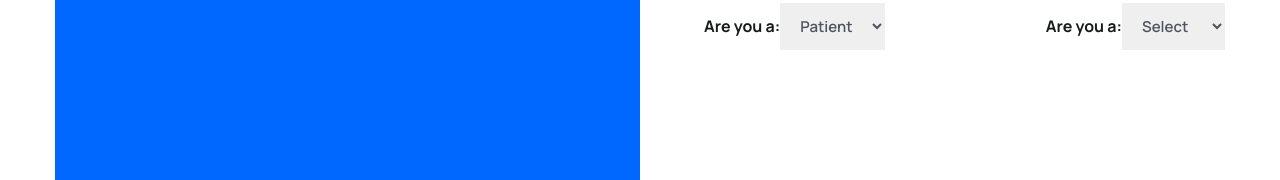
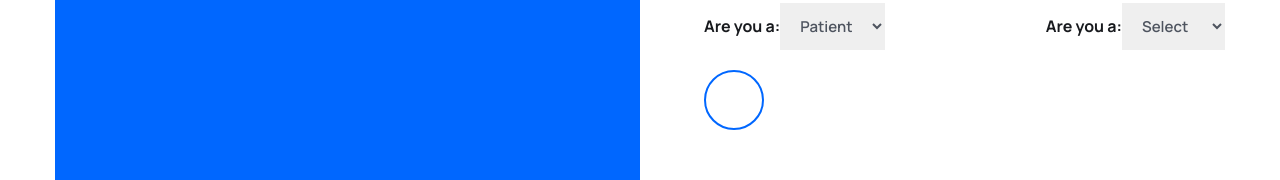
Before and after one commit to aroraadivya/Mern-Stack-Medicare, a React (Vite) app in the folder frontend/: page /register in a window 1280 px wide. Shown: the part 507-687 px from the top of the page. Built offline with nearby package versions, Linux system fonts and the light colour scheme.

Commit message:
Add styling to figure element in Signup form for improved appearance

```diff
--- a/frontend/src/pages/Signup.jsx
+++ b/frontend/src/pages/Signup.jsx
@@ -68,7 +68,7 @@ const Signup = () => {
                             </div>
 
                             <div className='mb-5 flex items-center gap-3'>
-                                <figure>
+                                <figure className='w-[60px] h-[60px] rounded-full border-2 border-solid border-primaryColor flex items-center justify-center'>
 
                                 </figure>
                             </div>
```
